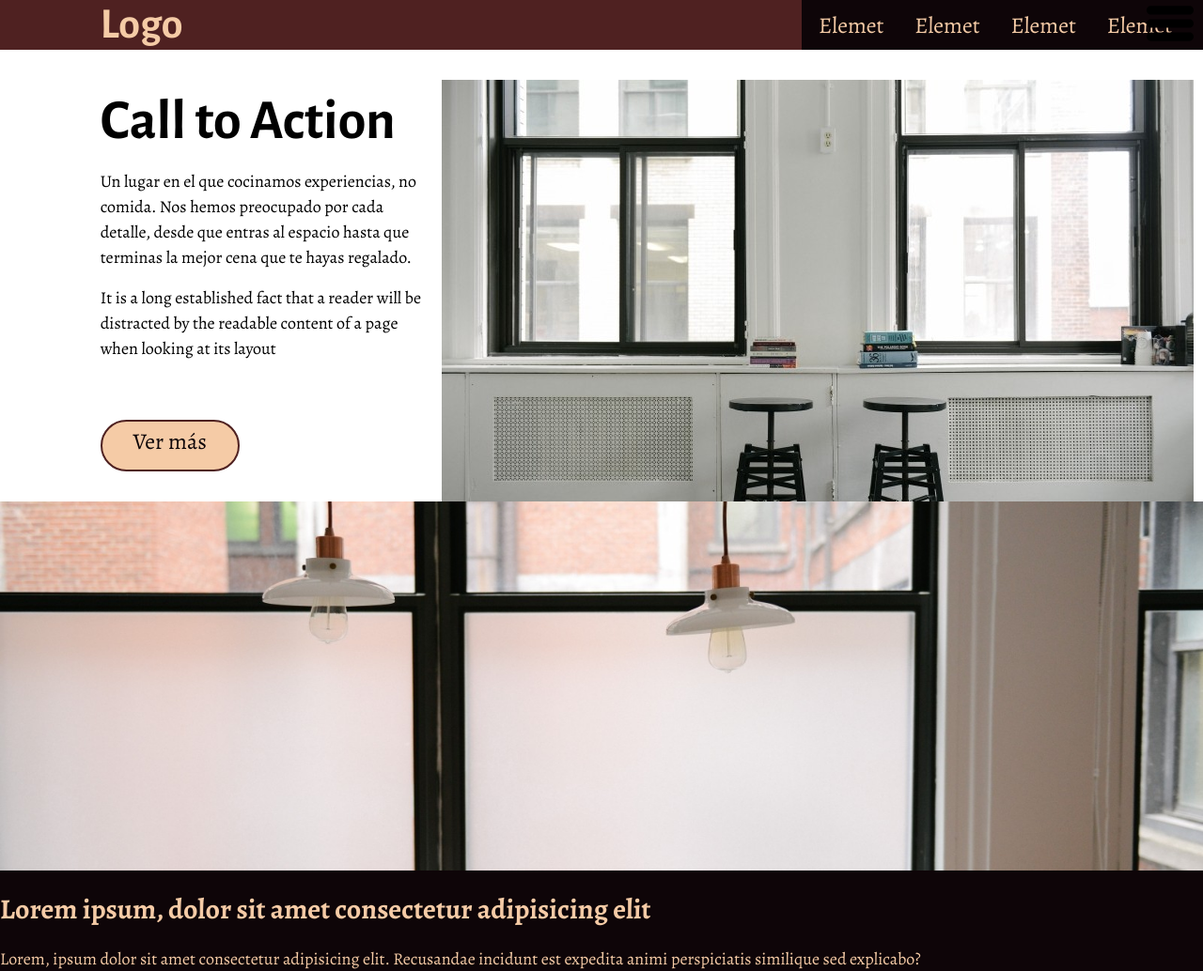
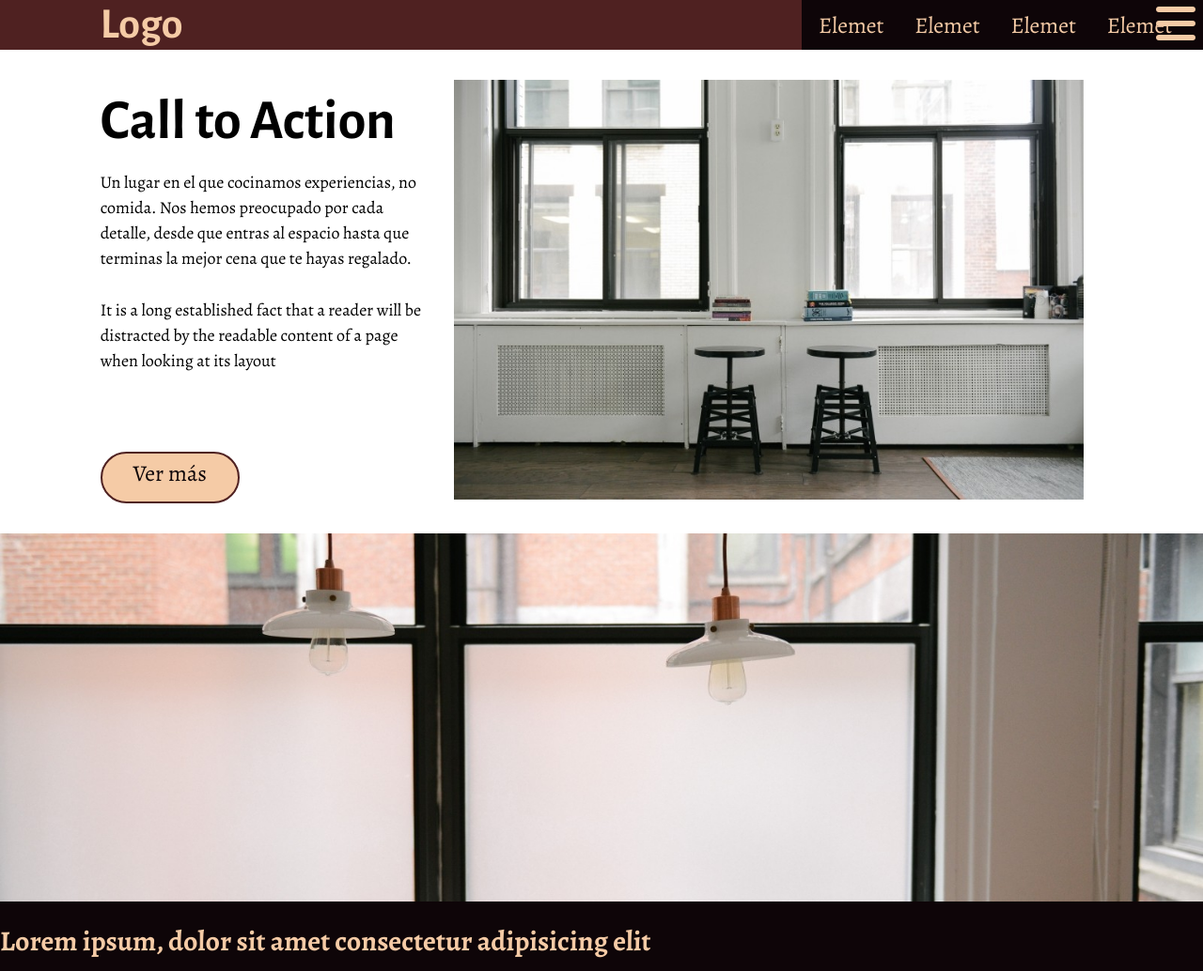
Before and after one commit to ZambranoBeicker/Facilito-Space, a website built with webpack: page assets/index.template.html in a window 1280 px wide. Shown: the top 1034 px of the page at 94% size. Built offline with nearby package versions, Linux system fonts and the light colour scheme.

Commit message:
Change menu image for font icon

```diff
--- a/assets/css/components/_header.scss
+++ b/assets/css/components/_header.scss
@@ -35,22 +35,28 @@
   &__li li {
     margin-top: 1em;
   }
-}
 
-.is-active {
+  .is-active {
   @include position(fixed, 0, 0, 0, 0);
 }
 
-figure {
-  position: absolute;
-  @include marPad(true, true);
-  right: 10px;
+// figure {
+//   position: absolute;
+//   @include marPad(true, true);
+//   right: 10px;
+.font-container{
+    position: absolute;
+    color: $color-paragraph;
+    font-size: 48px;
+    right: 0;
+    @include marPad(true,true);
+    @include change-size(50px,50px);
 
-  img {
-    max-width: 50px;
-    max-height: 50px;
+    // .fas{
+
+    // }
   }
-}
+  }
 
 @media screen and (min-width: 990px) {
   .header {
--- a/assets/index.template.html
+++ b/assets/index.template.html
@@ -16,9 +16,9 @@
           <li class="li-d">Elemet</li>
         </ul>
       </div>
-      <figure>
-        <img id="burger" src="../public/images/senales.svg" alt="">
-      </figure>
+       <div class="font-container">
+          <i id="burger" class="fas fa-bars"></i>
+       </div>
     </section>
     <section class="hero">
       <div class="hero__container">
@@ -188,5 +188,6 @@
             </div>
         </nav>
     </footer>
+    <script src="https://kit.fontawesome.com/a358f2b4aa.js" crossorigin="anonymous"></script>
   </body>
 </html>
```
Also changed, not shown: public/images/senales.svg (deleted).
